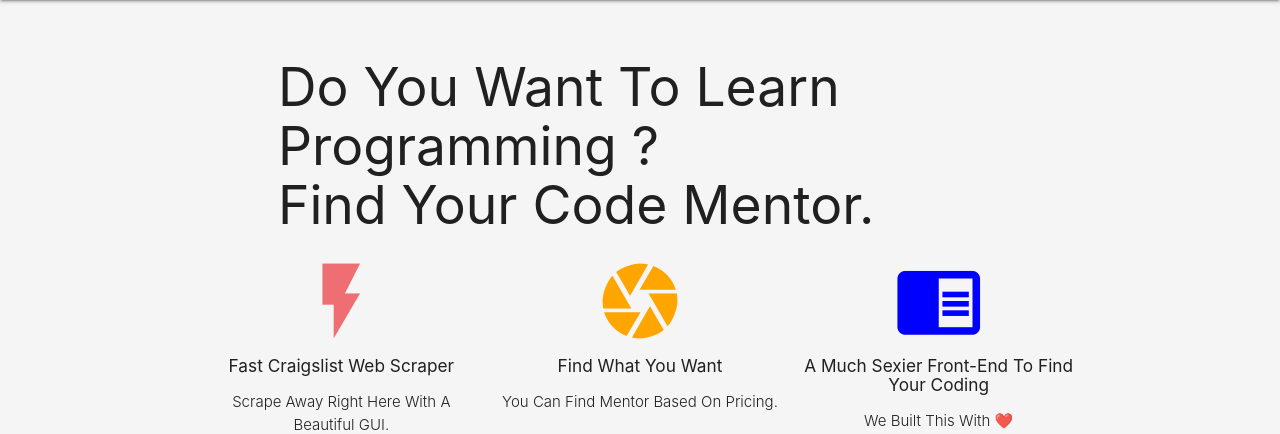
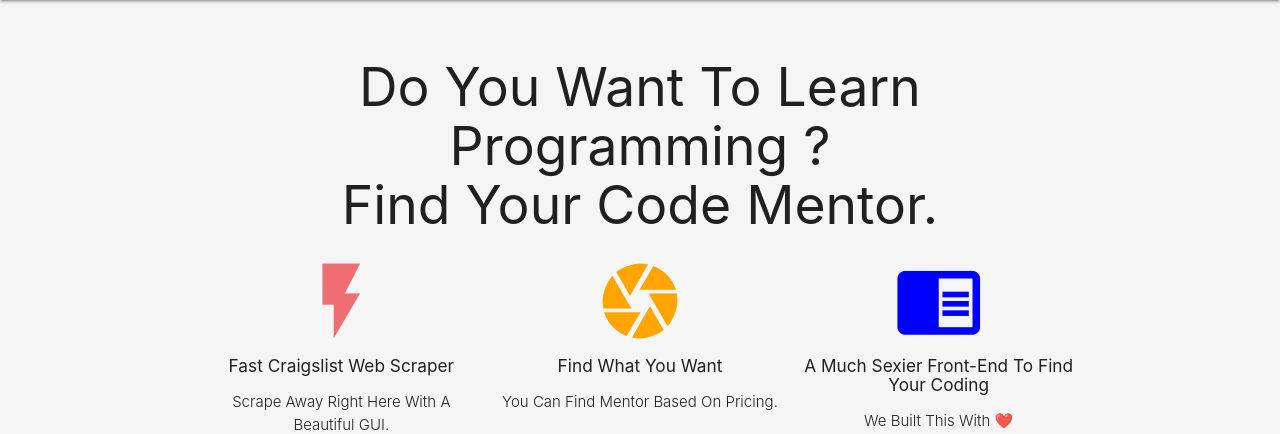
Before and after one commit to g1mishra/find_codementor, a Django app: page / in a window 1280 px wide. Shown: the part 64-498 px from the top of the page. Run offline with Django 3.2, Linux system fonts and the light colour scheme.

Commit message:
Update style.css

```diff
--- a/static/css/style.css
+++ b/static/css/style.css
@@ -28,10 +28,12 @@ body{
 
 .main-text{
     text-transform: capitalize;
-    text-align: start;
+    text-align: center;
     word-wrap: none;
 }
-
+.col s12.main-text{
+text-align : start;
+}
 .grey-text{
     text-transform: none;
     font-size: small;
```
